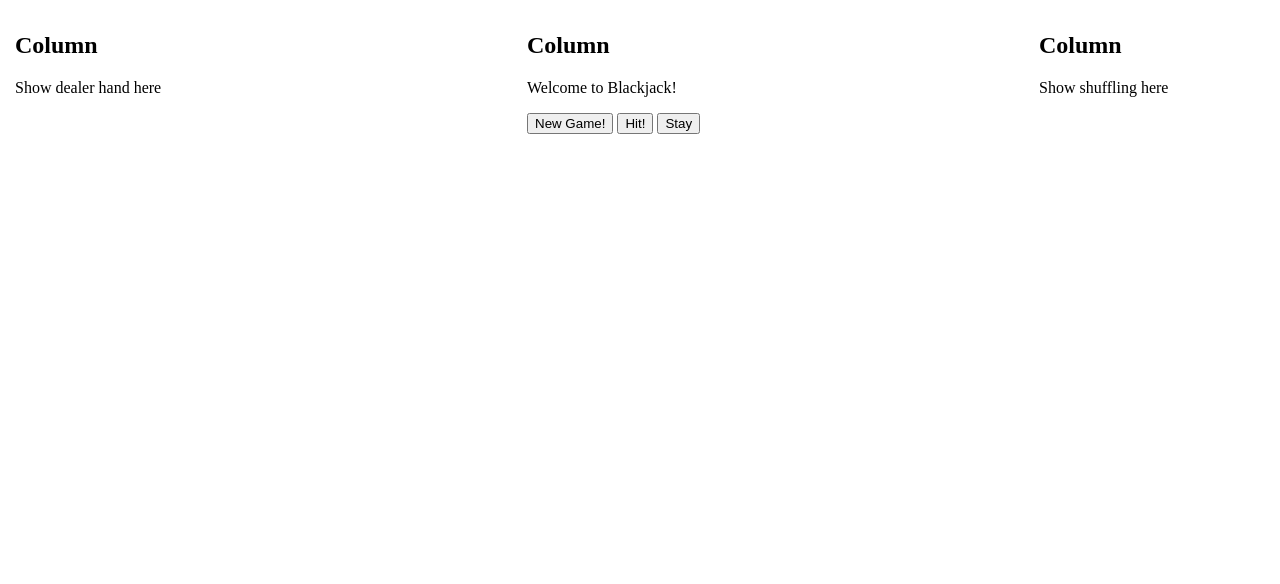
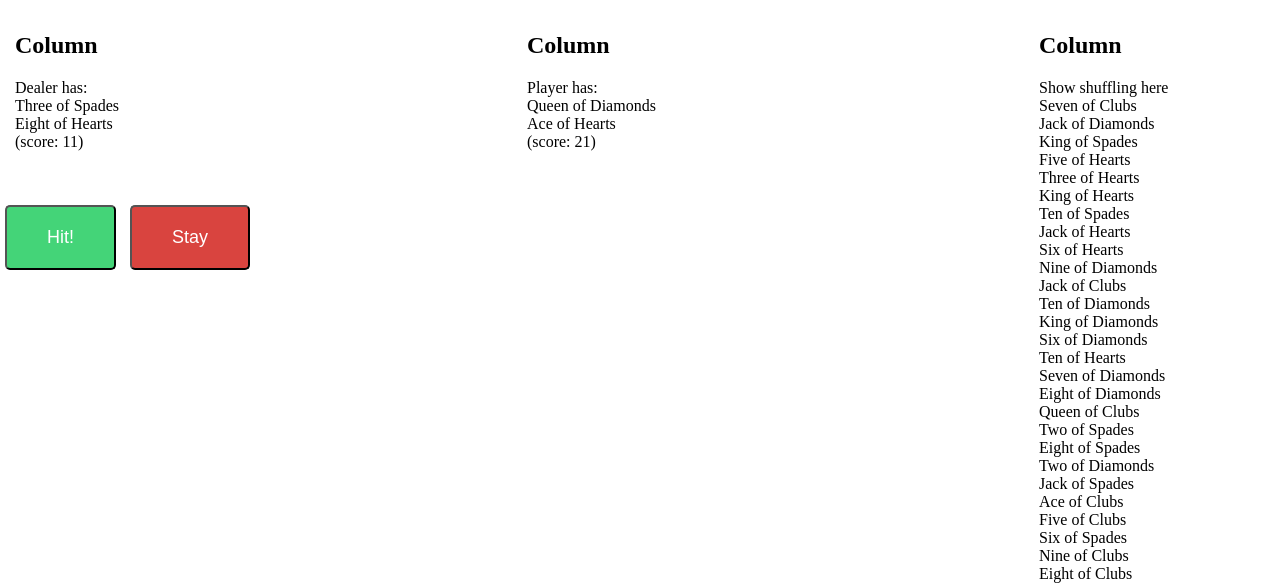
Before and after one commit to wtmadaj/Blackjack, a plain HTML site: page index2.html in a window 1280 px wide. Both pictures are taken after a click on the button "New Game!". Shown: the part 203-787 px from the top of the page. Drawn offline with Linux system fonts and the light colour scheme.

Commit message:
modified UI

```diff
--- a/index2.html
+++ b/index2.html
@@ -20,6 +20,8 @@
       <a href="#">Link</a>
     </div>
 
+    <!-- TODO: top row for player and dealer hand heading -->
+    <!-- TODO: bottom row for winner text -->
     <div class="row">
       <div class="leftcolumn">
         <h2 id="leftcolumn">Column</h2>
@@ -29,16 +31,20 @@
       <div class="middlecolumn">
         <h2 id="middle">Column</h2>
         <p id="middletextarea">Welcome to Blackjack!</p>
-      <button id="new-game-button">New Game!</button>
-      <button id="hit-button">Hit!</button>
-      <button id="stay-button">Stay</button>
       </div>
-
+    </div>
+    <div class="rightrow">
       <div class="rightcolumn">
         <h2 id="right">Column</h2>
         <p id="righttextarea">Show shuffling here</p>
       </div>
     </div>
 
+    <div class="buttonarea">
+      <button id="new-game-button">New Game!</button>
+      <button id="hit-button">Hit!</button>
+      <button id="stay-button">Stay</button>
+    </div>
+    <script src="script.js"></script>
   </body>
 </html>
--- a/script.js
+++ b/script.js
@@ -7,7 +7,10 @@ let values = ['Ace', 'King', 'Queen', 'Jack',
       'Five', 'Four', 'Three', 'Two'];
 
 //Access areas of html file by id's (DOM variables)
-let textArea = document.getElementById('text-area');
+// let textArea = document.getElementById('text-area');
+let leftTextArea = document.getElementById('lefttextarea');
+let middleTextArea = document.getElementById('middletextarea');
+let rightTextArea = document.getElementById('righttextarea');
 let newGameButton = document.getElementById('new-game-button')
 let hitButton = document.getElementById('hit-button');
 let stayButton = document.getElementById('stay-button');
@@ -171,7 +174,7 @@ function checkForEndOfGame() {
 
 function showStatus() {
   if (!gameStarted) {
-    textArea.innerText = 'Welcome to Blackjack!';
+    middleTextArea.innerText = 'Welcome to Blackjack!';
     return;
   }
 
@@ -187,21 +190,22 @@ function showStatus() {
 
   updateScores();
 
-  textArea.innerText =
+  leftTextArea.innerText =
     'Dealer has:\n' +
     dealerCardString +
-    '(score: ' + dealerScore + ')\n\n' +
+    '(score: ' + dealerScore + ')\n\n';
 
+  middleTextArea.innerText =
     'Player has:\n' +
     playerCardString +
     '(score: ' + playerScore + ')\n\n';
 
     if (gameOver) {
       if (playerWon) {
-        textArea.innerText += 'YOU WIN!';
+        middleTextArea.innerText += 'YOU WIN!';
       }
       else {
-        textArea.innerText += 'DEALER WINS';
+        leftTextArea.innerText += 'DEALER WINS';
       }
 
     newGameButton.style.display = 'inline';
@@ -209,8 +213,8 @@ function showStatus() {
     stayButton.style.display = 'none';
     }
 
-  // //shows the shuffled deck
-  // for (var i = 0; i < deck.length; i++) {
-  // textArea.innerText += '\n' + getCardString(deck[i]);
-  // }
+  //shows the shuffled deck
+  for (var i = 0; i < deck.length; i++) {
+  rightTextArea.innerText += '\n' + getCardString(deck[i]);
+  }
 }
--- a/style2.css
+++ b/style2.css
@@ -50,17 +50,22 @@ body {
 .rightcolumn {
   width: 20%;
   padding: 15px;
+  float: right;
 }
-.leftcolumn, .middlecolumn, .rightcolumn {
+.leftcolumn, .middlecolumn {
   float: left;
 }
+.rightcolumn {
+  float: right;
+}
 
-/* Clear floats after the columns */
+/* Don't clear floats after the columns -- allows showing shuffled cards on right properly */
 .row:after {
   content: "";
   display: table;
-  clear: both;
+  /*clear: right;*/
 }
+
 
 /* Responsive layout - makes the three columns stack on top of each other instead of next to each other */
 @media screen and (max-width:600px) {
@@ -68,3 +73,51 @@ body {
     width: 100%;
   }
 }
+
+.buttonarea {
+  padding-right: 33%;
+  float: left;
+}
+#new-game-button {
+  background-color: #251582;
+  border-radius: 5px;
+  color: white;
+  padding: 20px 40px;
+  font-size: large;
+  margin: 5px;
+
+}
+#new-game-button:hover {
+  background-color: #492fdd;
+  transform: scale(1.1);
+  color: white;
+}
+
+#hit-button {
+  background-color: #44d478;
+  border-radius: 5px;
+  color: white;
+  padding: 20px 40px;
+  font-size: large;
+  transition-duration; 0.3s;
+  margin: 5px;
+}
+#hit-button:hover {
+  background-color: #21f76e;
+  transform: scale(1.1);
+  color: black;
+}
+
+#stay-button {
+  background-color: #d9443f;
+  border-radius: 5px;
+  color: white;
+  padding: 20px 40px;
+  font-size: large;
+  margin: 5px;
+}
+#stay-button:hover {
+  background-color: #fc231c;
+  transform: scale(1.1);
+  color: black;
+}
```
Lines whose indentation alone changed are shown as unchanged.
